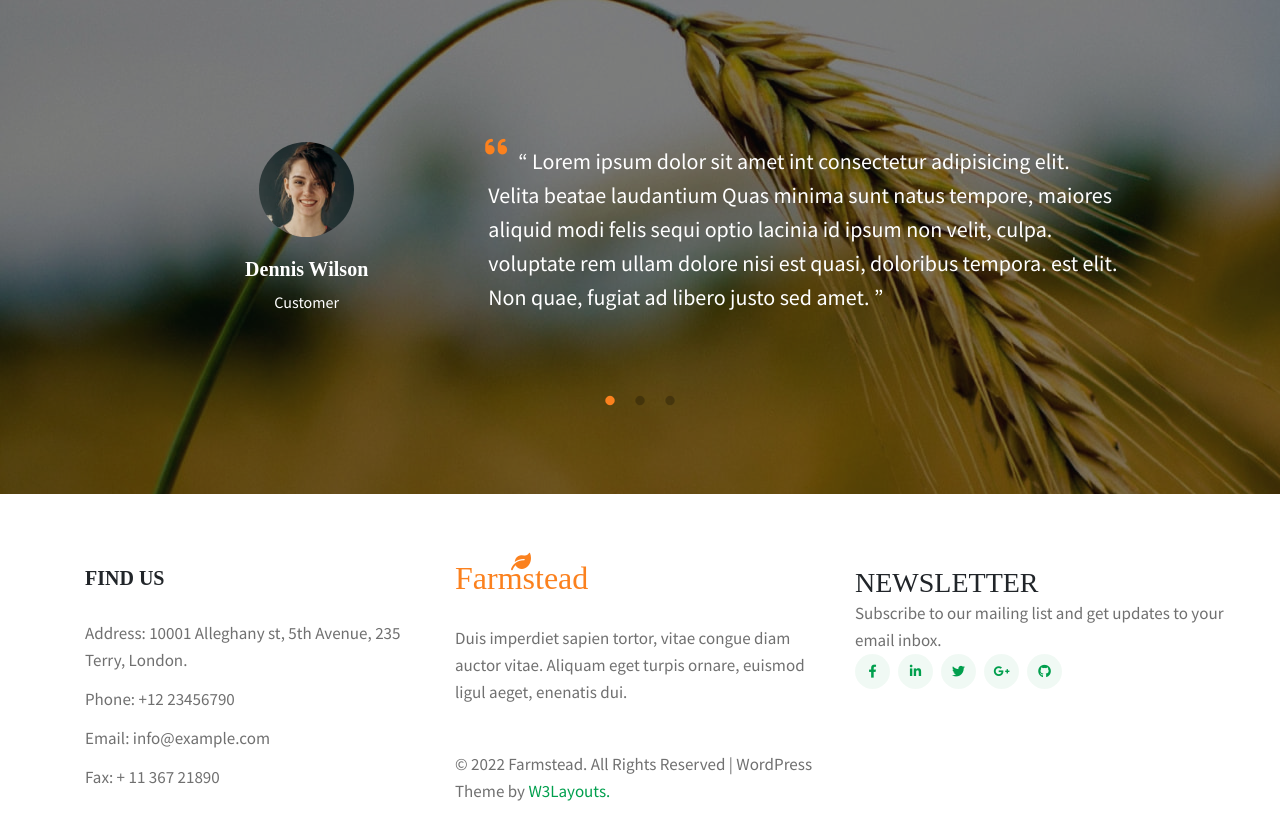
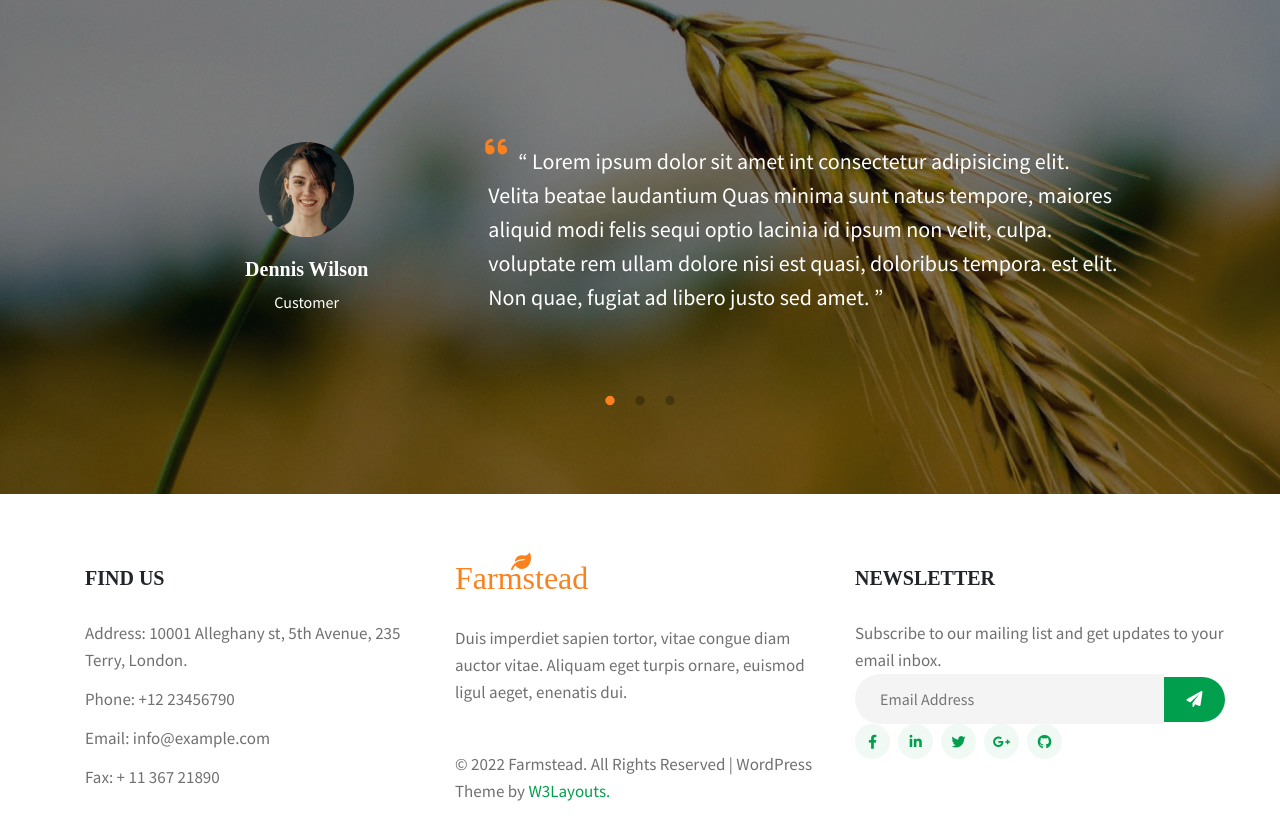
Before and after one commit to tulna07/farmstead, a plain HTML site: page index.html in a window 1280 px wide. Shown: the part 1307-2146 px from the top of the page. Drawn offline with nearby package versions, Linux system fonts and the light colour scheme; a web font is replaced by a local one.

Commit message:
Update footer progress

```diff
--- a/assets/styles/main.css
+++ b/assets/styles/main.css
@@ -359,6 +359,46 @@ p {
   color: var(--primary-color);
 }
 
+.footer-medias__title {
+  font-size: 20px;
+  margin-bottom: 30px;
+  font-weight: 600;
+}
+
+.footer-medias__input {
+  padding: 25px;
+  height: 45px;
+  width: 100%;
+  border: none;
+  background-color: #f4f4f4;
+  border-top-left-radius: 999px;
+  border-bottom-left-radius: 999px;
+}
+
+.footer-medias__submit {
+  width: 75px;
+  height: 45px;
+  border-top-right-radius: 999px;
+  border-bottom-right-radius: 999px;
+  border: none;
+  color: #fff;
+  background-color: var(--secondary-color);
+
+  position: relative;
+}
+
+.footer-medias__submit > i {
+  position: absolute;
+  top: 50%;
+  left: 50%;
+  transform: translate(-50%, -50%);
+}
+
+.footer-medias__submit:focus,
+.footer-medias__input:focus {
+  outline: none;
+}
+
 .footer-medias-list {
   gap: 8px;
 }
@@ -381,7 +421,7 @@ p {
 }
 
 .footer-medias-item i {
-  font-size: 13px;
+  font-size: 14px;
   position: absolute;
   top: 50%;
   left: 50%;
--- a/index.html
+++ b/index.html
@@ -407,6 +407,19 @@
                 Subscribe to our mailing list and get updates to your email
                 inbox.
               </p>
+              <form
+                action="/"
+                class="footer-medias__form d-flex align-items-center justify-content-between"
+              >
+                <input
+                  class="footer-medias__input"
+                  type="email"
+                  placeholder="Email Address"
+                />
+                <button class="footer-medias__submit">
+                  <i class="fa-solid fa-paper-plane"></i>
+                </button>
+              </form>
               <ul class="footer-medias-list d-flex align-items-center">
                 <li class="footer-medias-item">
                   <a href="#" class="rounded-circle"
```
